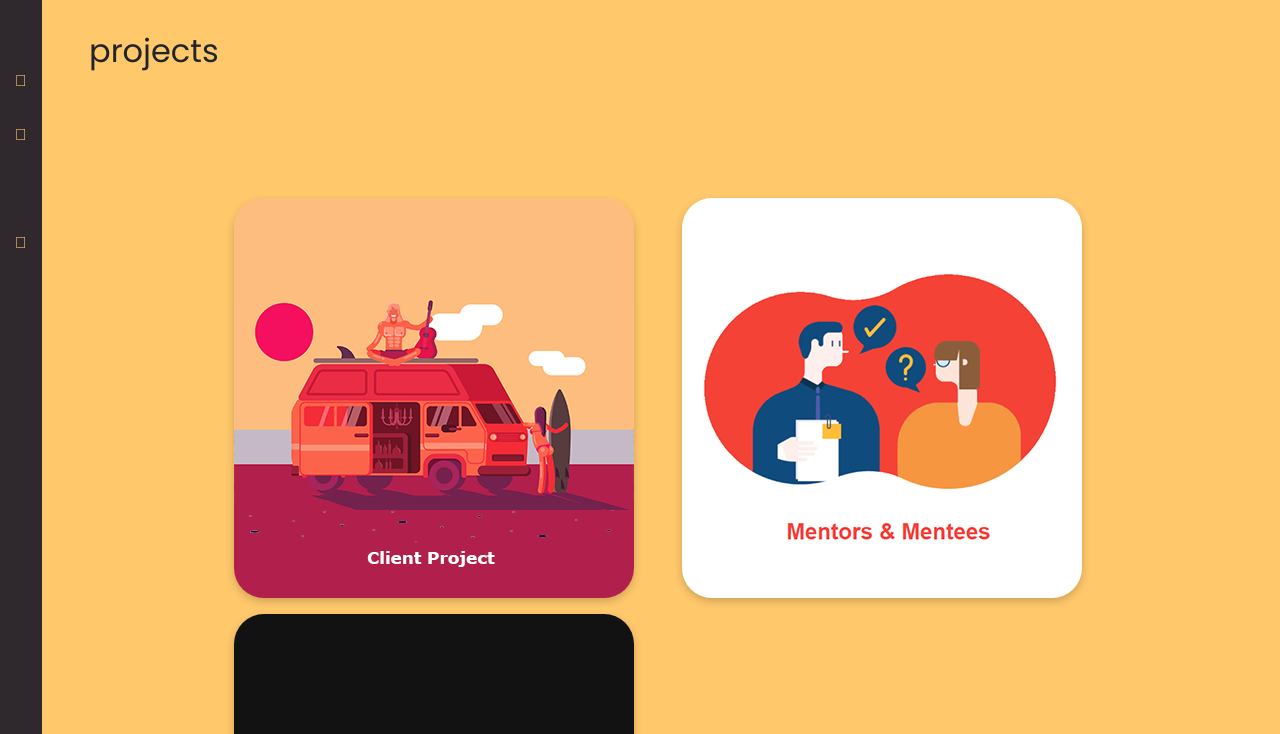
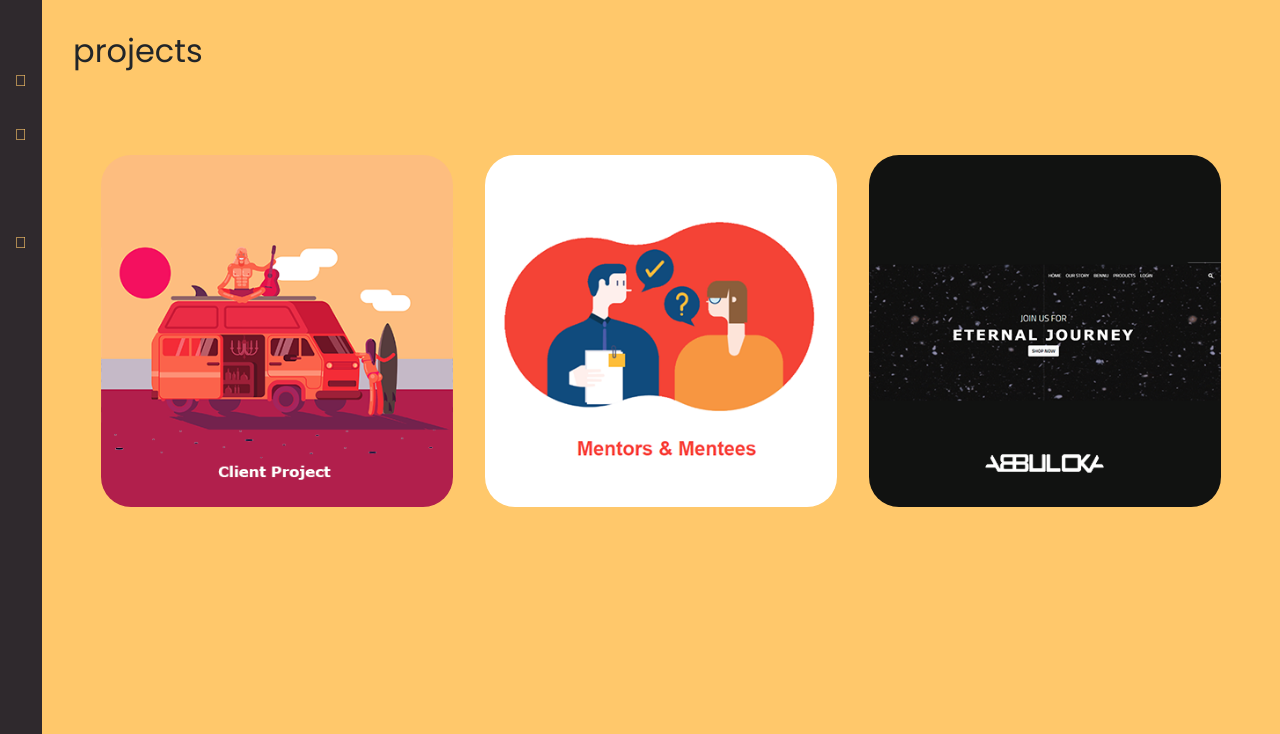
Before and after one commit to duzluk/bsurmen, a React (Create React App) app: page /portfolio in a window 1280 px wide. Shown: the top 734 px of the page. Built offline with nearby package versions, Linux system fonts and the light colour scheme; some icons are missing.

Commit message:
Cleaned code - project page

```diff
--- a/src/App.js
+++ b/src/App.js
@@ -2,7 +2,7 @@ import React, { useEffect, useState, useRef } from "react";
 import { Switch, Route, Redirect } from "react-router-dom";
 import Home from "./components/Home";
 import About from "./components/About";
-import Portfolio from "./components/Portfolio";
+import Projects from "./components/Projects";
 import Resume from "./components/Resume";
 import Contact from "./components/Contact";
 import NotFound from "./components/NotFound";
@@ -31,7 +31,7 @@ const App = () => {
       <Switch>
         <Route exact path="/" component={Home} />
         <Route path="/about" component={About} />
-        <Route path="/portfolio" component={Portfolio} />
+        <Route path="/portfolio" component={Projects} />
         <Route path="/resume" component={Resume} />
         <Route path="/contact" component={Contact} />
         <Route path="/not-found" component={NotFound} />
--- a/src/components/Portfolio/index.jsx
+++ /dev/null
@@ -1,89 +0,0 @@
-import React, { PropTypes } from "react";
-import { Container, Row, Col, Button } from "react-bootstrap";
-import CustomModal from "../common/modal";
-import NavBar from "./../common/navBar";
-import PortCard from "../common/customCard";
-
-import "./style.css";
-
-
-
-const Portfolio = prop => {
-  const [modalShow, setModalShow] = React.useState(false);
-  const [dataNum, setDataNum] = React.useState(0);
-
-  const onEnter = e => {
-    setDataNum(e);
-    setModalShow(true);
-  };
-
-
-  const data = [
-    {
-      name: "Client Project",
-      url: "/assets/client.png",
-      urlModal: "/assets/client2.png",
-      web: "#",
-      code: "#",
-      text: `Content will be ready in soon.`
-    },
-    {
-      name: "Mentees and Mentors",
-      web: "https://osamaakb.github.io/mentorship/",
-      code: "https://github.com/bsurmen/mentorship",
-      url: "/assets/mentees.png",
-      urlModal: "/assets/mentees2.png",
-      text: `Brings mentors and mentees together to learn and teach each other.\n
-             + Implemented HTML5, CSS3 and Materialize to structure the home page and info modal.\n
-              + Explored Firestore to create database.\n
-             + Completed data fetching part to render user information on the page.\n
-            + Fixed bugs that cause problem of the user experience.`
-    },
-    {
-      name: `Abbuloka`,
-      web: "https://abbuloka.netlify.com/",
-      code: "https://github.com/bsurmen/abbulokapremium",
-      url: "/assets/abbulokas.png",
-      urlModal: "/assets/abbuloka.png",
-      text: `An e-commercial website that promotes and sells the Bennu rocks pieces to the people.
-      (This is the first exercise project under web development Bootcamp as a team. Only HTML and CSS used in the project.)\n
-            + Devised the project idea and designed UI.\n
-            +Utilized Bootstrap 4 to create responsive page for use on different size of screens.\n
-            + Created index page and footer through HTML5 and CSS3.`
-    }
-  ];
-
-  return (
-    <Container fluid>
-      <Row>
-        <NavBar />
-        <Col>
-          <Row className="projectAlign">
-            <h2>projects</h2>
-          </Row>
-          <Row className="projectCenter">
-            {data.map((e, i) => (
-              <PortCard
-                src={data[i].url}
-                onClick={() => onEnter(i)}
-                classStyle="portfolio"
-              />
-            ))}
-
-            <CustomModal
-              show={modalShow}
-              onHide={() => setModalShow(false)}
-              onWeb={data[dataNum].web}
-              onCode={data[dataNum].code}
-              img={data[dataNum].urlModal}
-              text={data[dataNum].text}
-              title={data[dataNum].name}
-            />
-          </Row>
-        </Col>
-      </Row>
-    </Container>
-  );
-};
-
-export default Portfolio;
--- a/src/components/Portfolio/style.css
+++ /dev/null
@@ -1,51 +0,0 @@
-.portfolio {
-  margin-right: 3rem;
-  cursor: pointer;
-  box-shadow: 0 4px 8px 0 rgba(0, 0, 0, 0.2);
-  transition: 0.3s;
-  height: 96%;
-  border-radius: 30px;
-}
-
-.portfolio img {
-  border-radius: 30px;
-
-}
-
-.portfolio:hover {
-  box-shadow: 0 8px 16px 0 rgba(0, 0, 0, 0.2);
-  -webkit-animation: slide-top .5s cubic-bezier(.25, .46, .45, .94) both;
-  animation: slide-top .5s cubic-bezier(.25, .46, .45, .94) both
-}
-
-.projectCenter {
-  margin-top: 15vh;
-  margin-bottom: 15vh;
-  padding-left: 15vw;
-}
-
-.projectAlign {
-  margin: 2rem 0 0 2rem !important;
-}
-
-@-webkit-keyframes slide-top {
-  0% {
-    -webkit-transform: translateY(0);
-    transform: translateY(0)
-  }
-  100% {
-    -webkit-transform: translateY(-20px);
-    transform: translateY(-20px)
-  }
-}
-
-@keyframes slide-top {
-  0% {
-    -webkit-transform: translateY(0);
-    transform: translateY(0)
-  }
-  100% {
-    -webkit-transform: translateY(-20px);
-    transform: translateY(-20px)
-  }
-}
--- /dev/null
+++ b/src/components/Projects/index.jsx
@@ -0,0 +1,51 @@
+import React from "react";
+import { Container, Row, Col } from "react-bootstrap";
+import CustomModal from "../common/modal";
+import NavBar from "../common/navBar";
+import PortCard from "../common/customCard";
+import { projectData } from "../../data";
+import "./style.css";
+
+const Projects = () => {
+  const [modalShow, setModalShow] = React.useState(false);
+  const [dataNum, setDataNum] = React.useState(0);
+
+  const onEnter = e => {
+    setDataNum(e);
+    setModalShow(true);
+  };
+
+  return (
+    <Container fluid>
+      <Row>
+        <NavBar />
+        <Col>
+          <h2 id="projectTitle">projects</h2>
+
+          <Row className="projectCenter">
+            {projectData.map((e, i) => (
+              <PortCard
+                src={projectData[i].url}
+                onClick={() => onEnter(i)}
+                classStyle="project"
+              />
+            ))}
+
+            <CustomModal
+              show={modalShow}
+              onHide={() => setModalShow(false)}
+              onWeb={projectData[dataNum].web}
+              onCode={projectData[dataNum].code}
+              img={projectData[dataNum].urlModal}
+              text={projectData[dataNum].text}
+              title={projectData[dataNum].name}
+              header={projectData[dataNum].header}
+            />
+          </Row>
+        </Col>
+      </Row>
+    </Container>
+  );
+};
+
+export default Projects;
--- /dev/null
+++ b/src/components/Projects/style.css
@@ -0,0 +1,24 @@
+.project {
+  cursor: pointer;
+}
+
+.project img {
+  border-radius: 30px;
+  height: 22rem;
+  margin: 0 1rem;
+}
+
+.projectCenter {
+  margin: 7% 0;
+  display: flex;
+  justify-content: center;
+  align-items: center;
+}
+
+#projectTitle {
+  margin: 2rem 1rem;
+}
+
+.projectAlign {
+  margin: 2rem 0 0 2rem !important;
+}
--- a/src/components/common/customCard.jsx
+++ b/src/components/common/customCard.jsx
@@ -6,12 +6,13 @@ const calc = (x, y) => [
   (x - window.innerWidth / 2) / 20,
   1.1
 ];
+
 const trans = (x, y, s) =>
-  `perspective(600px) rotateX(${x}deg) rotateY(0) scale(${s})`;
+  `perspective(900px) rotateX(0) rotateY(0) scale(${s})`;
 const CustomCard = ({ src, classStyle, onEnter, onClick, text }) => {
   const [props, set] = useSpring(() => ({
     xys: [0, 0, 1],
-    config: { mass: 50, tension: 650, friction: 250 }
+    config: { mass: 10, tension: 600, friction: 250 }
   }));
 
   return (
--- a/src/components/common/modal.jsx
+++ b/src/components/common/modal.jsx
@@ -11,12 +11,13 @@ export default function customModal(props) {
       className="modal"
     >
       <Modal.Header closeButton>
-        <Modal.Title id="contained-modal-title-vcenter modalTitle">
+        <Modal.Title id="contained-modal-title-vcenter" className="modalTitle">
           {props.title}
         </Modal.Title>
       </Modal.Header>
       <Modal.Body>
         <img src={props.img} className="modalImg" />
+        <h6 className="modalTextHeader">{props.header}</h6>
         <p className="new-line modalText">{props.text}</p>
       </Modal.Body>
       <Modal.Footer>
--- a/src/components/common/style.css
+++ b/src/components/common/style.css
@@ -29,14 +29,14 @@ a.nav-link {
 }
 
 .wrapperVertical .nav {
-
 }
 
 .wrapperHorizantal {
   min-width: 100%;
 }
 
-.navBarTop, .navBarTop i {
+.navBarTop,
+.navBarTop i {
   background: #2f292d;
   color: #ffc86b;
 }
@@ -70,11 +70,19 @@ a.nav-link {
 }
 
 .modalTitle {
-  font-weight: 600;
-  color: white !important;
+  font-weight: 600 !important;
 }
 
-.modal-header, .modal-footer {
+.modalTextHeader {
+  font-weight: 600;
+}
+
+.modal-body h6 {
+  margin-top: 2rem;
+}
+
+.modal-header,
+.modal-footer {
   border: none !important;
 }
 
@@ -95,6 +103,6 @@ a.nav-link {
   border-color: #2f292d !important;
 }
 
-.as .input{
+.as .input {
   background-color: red !important;
 }
--- a/src/data.js
+++ b/src/data.js
@@ -11,3 +11,43 @@ export const pathSocialIcon = [
   "/assets/LinkedIN.svg",
   "/assets/Medium.svg"
 ];
+
+// project page data
+
+export const projectData = [
+  {
+    name: "Client Project",
+    url: "/assets/client.png",
+    urlModal: "/assets/client2.png",
+    web: "#",
+    code: "#",
+    header: "",
+    text: `Content will be ready in soon.`
+  },
+  {
+    name: "Mentees and Mentors",
+    web: "https://osamaakb.github.io/mentorship/",
+    code: "https://github.com/bsurmen/mentorship",
+    url: "/assets/mentees.png",
+    urlModal: "/assets/mentees2.png",
+    header:
+      "Brings mentors and mentees together to learn and teach each other.\n",
+    text: `+ Implemented HTML5, CSS3 and Materialize to structure the home page and info modal.\n
+              + Explored Firestore to create database.\n
+             + Completed data fetching part to render user information on the page.\n
+            + Fixed bugs that cause problem of the user experience.`
+  },
+  {
+    name: `Abbuloka`,
+    web: "https://abbuloka.netlify.com/",
+    code: "https://github.com/bsurmen/abbulokapremium",
+    url: "/assets/abbulokas.png",
+    urlModal: "/assets/abbuloka.png",
+    header:
+      "An e-commercial website that promotes and sells the Bennu rocks pieces to the people.",
+    text: `(This is the first exercise project under web development Bootcamp as a team. Only HTML and CSS used in the project.)\n
+            + Devised the project idea and designed UI.\n
+            +Utilized Bootstrap 4 to create responsive page for use on different size of screens.\n
+            + Created index page and footer through HTML5 and CSS3.`
+  }
+];
```
